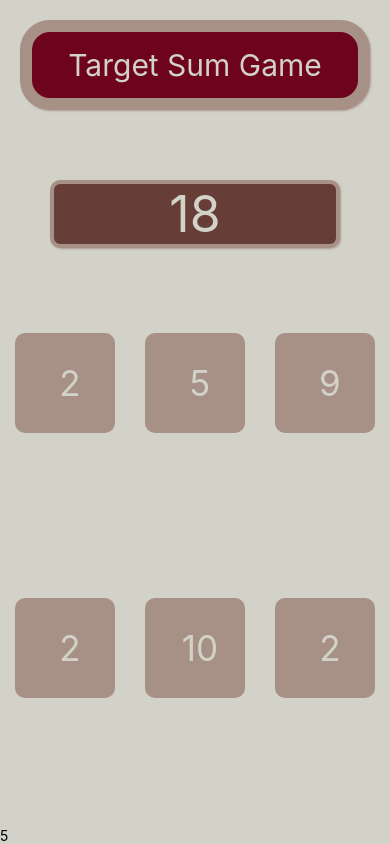
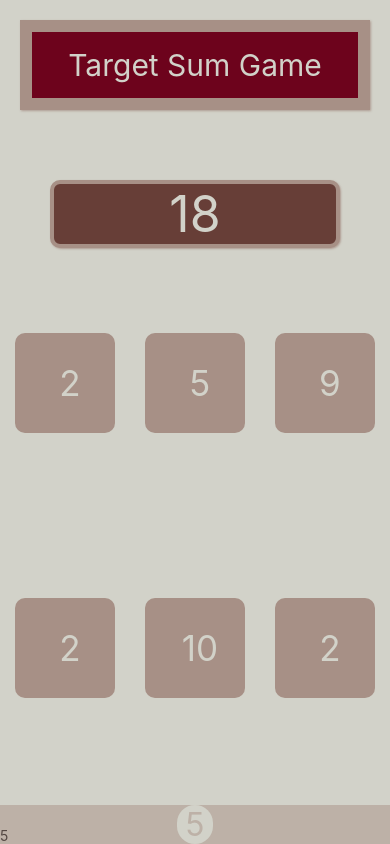
Before and after one commit to thiagoblima/find-sum-game, a React Native app: screen / in a window 390 px wide. Built offline with nearby package versions, Linux system fonts and the light colour scheme.

Commit message:
Adding Footer and its counter props/state

```diff
--- /dev/null
+++ b/components/Footer.js
@@ -0,0 +1,34 @@
+import React from 'react'
+import styled from 'styled-components/native'
+
+const StyledView = styled.View`
+    position: fixed;
+    bottom: 0;
+    width: 100%;
+    opacity: 0.5;
+    background-color:#a79086;
+`
+
+const StyledText = styled.Text`
+    color:#a79086 ;
+    background-color:#d2d2c9 ;
+    border-radius: 50%;
+    align-self: center;
+    font-size: 32px;
+    border-radius: 80;
+`
+
+
+class Footer extends React.Component {
+    remainingSeconds = 0
+    render() {
+        return (
+            <StyledView>
+               <StyledText> {this.props.remainingSeconds} </StyledText>
+            </StyledView>
+        )
+    }
+}
+
+
+export default Footer
--- a/components/Game.js
+++ b/components/Game.js
@@ -2,6 +2,7 @@ import React from 'react'
 import {View, Text, StyleSheet} from 'react-native'
 import PropTypes from 'prop-types'
 import Header from './Header'
+import Footer from './Footer'
 import RandomNumber from './RandomNumber'
 
 class Game extends React.Component {
@@ -79,6 +80,7 @@ class Game extends React.Component {
                     )}
                 </View>
                 <Text>{this.state.remainingSeconds}</Text>
+                <Footer remainingSeconds={this.state.remainingSeconds}/>
             </View>
         );
     }
--- a/components/Header.js
+++ b/components/Header.js
@@ -15,7 +15,7 @@ class Header extends React.Component {
 const styles = StyleSheet.create({
     header: {
         margin: 20,
-        borderRadius: 30,
+        borderRadius: 0,
         borderWidth: 12,
         overflow: 'hidden',
         borderColor: '#a79086',
--- a/package.json
+++ b/package.json
@@ -13,7 +13,8 @@
     "react": "16.13.1",
     "react-dom": "16.13.1",
     "react-native": "https://github.com/expo/react-native/archive/sdk-39.0.2.tar.gz",
-    "react-native-web": "~0.13.12"
+    "react-native-web": "~0.13.12",
+    "styled-components": "^5.2.0"
   },
   "devDependencies": {
     "@babel/core": "~7.9.0"
```
Also changed, not shown: 1 other file (tests, documents, lock files or other folders).
